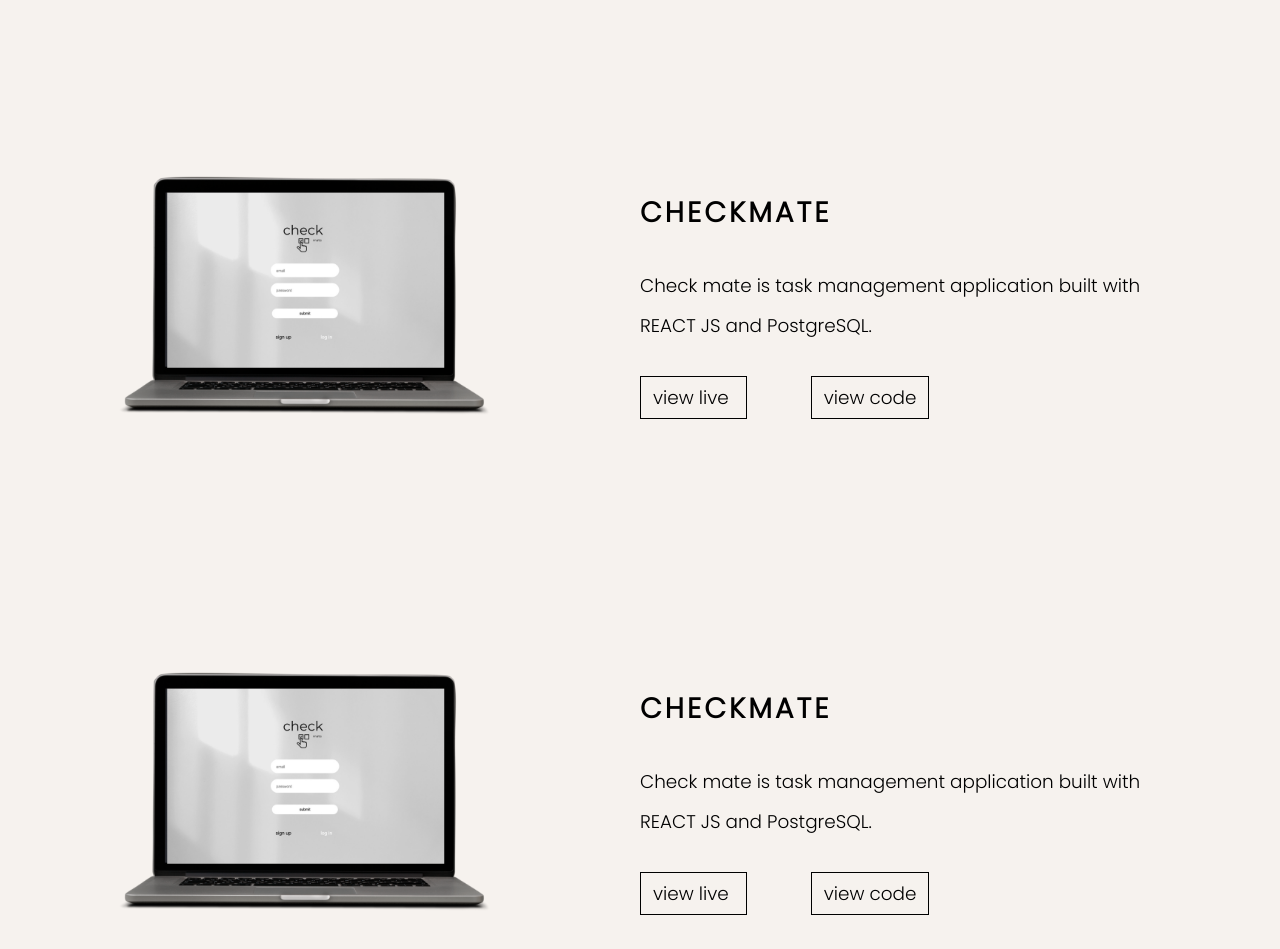
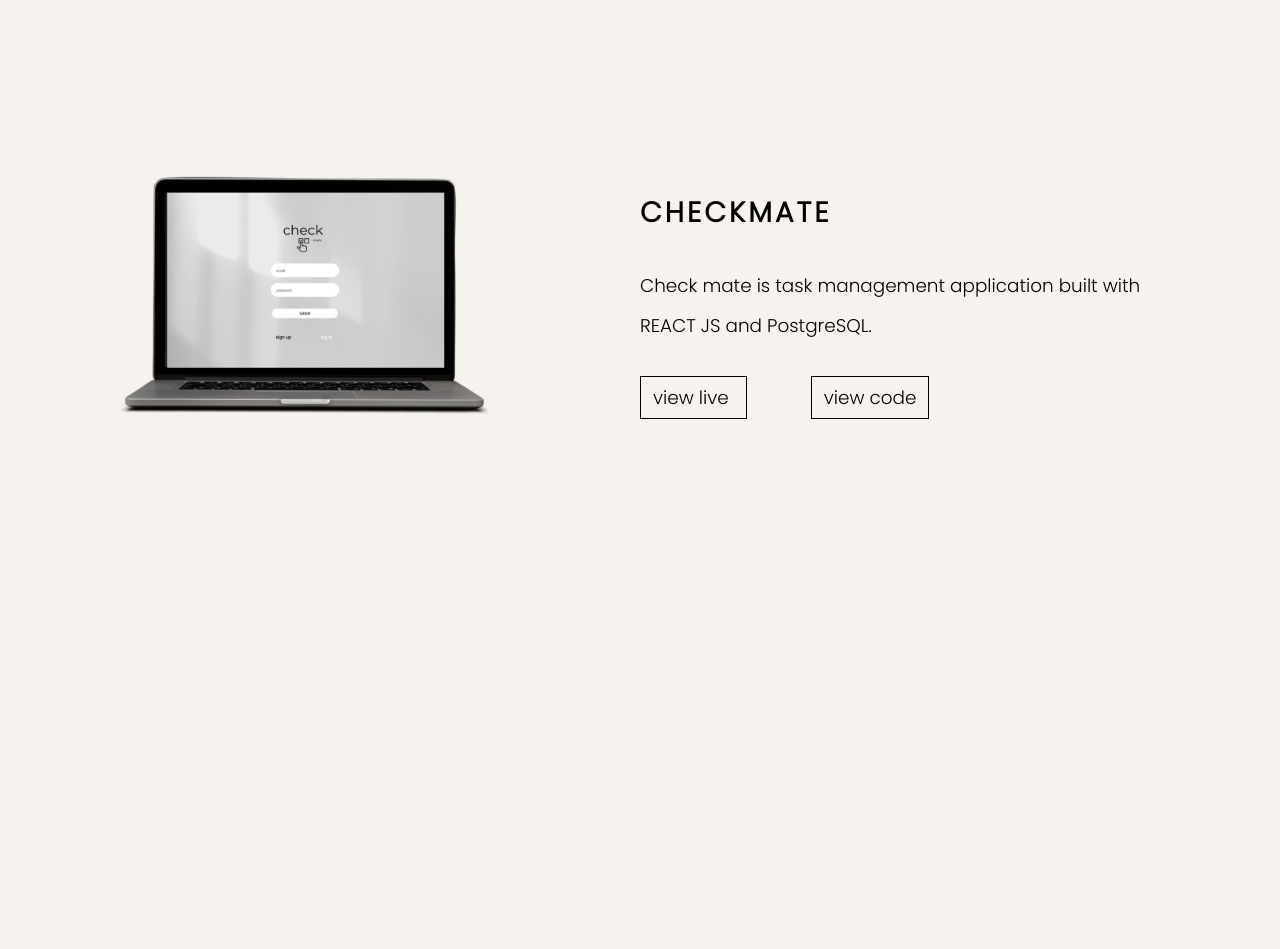
Before and after one commit to orchoma/Development-Portfolio, a website: page portfolio.html in a window 1280 px wide. Shown: the part 139-1088 px from the top of the page. After the commit the page ends 800 px from the top, so only its background shows below. Drawn offline with Linux system fonts and the light colour scheme.

Commit message:
Third Commit

```diff
--- a/portfolio.html
+++ b/portfolio.html
@@ -46,28 +46,8 @@
 
             <p> Check mate is task management application built with REACT JS and PostgreSQL. </p>
 
-            <p> <a class="portfolio-link"target="_blank" href="https://checkmate-client-n2rp4.kinsta.app/"> view live </a>
-                <a class="portfolio-link" target="_blank" href=https://github.com/orchoma/checkmate> view code </a>
-            </p>
-
-        </div>
-
-    </div>
-
-    <div class="row">
-
-        <div class="col-1-of-2 portfolio-item-1">
-
-        </div>
-
-        <div class="col-1-of-2 portfolio-item-description">
-
-            <h2> CHECKMATE </h2>
-
-            <p> Check mate is task management application built with REACT JS and PostgreSQL. </p>
-
-            <p> <a class="portfolio-link"target="_blank" href="https://checkmate-client-n2rp4.kinsta.app/"> view live </a>
-                <a class="portfolio-link" target="_blank" href=https://github.com/orchoma/checkmate> view code </a>
+            <p> <a class="portfolio-link"target="_blank" href=https://checkmate-app-client-ohv93.kinsta.app> view live </a>
+                <a class="portfolio-link" target="_blank" href=https://github.com/orchoma/checkmate-app> view code </a>
             </p>
 
         </div>
```
